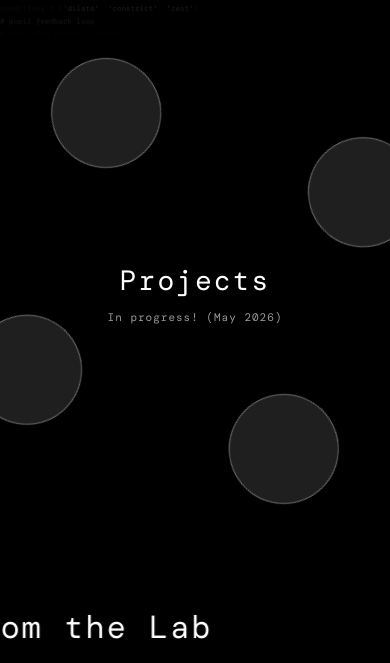
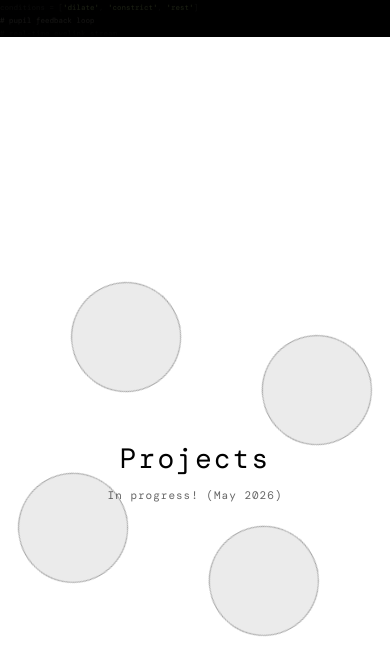
Before and after one commit to plyfaa/plyfaa.github.io, an Astro site: page / in a window 390 px wide. Shown: the part 807-1470 px from the top of the page. Built offline with nearby package versions, Linux system fonts and the light colour scheme; Astro itself is replaced by a stand-in of ours; a web font is replaced by a local one.

Commit message:
update layout in about and experiences sections

```diff
--- a/src/pages/index.astro
+++ b/src/pages/index.astro
@@ -207,8 +207,9 @@ const row2 = galleryPhotos;
       .section-tag::after { display: none; }
 
       /* ── ABOUT ── */
-      #about { padding-top: clamp(140px, 16vw, 220px); padding-bottom: clamp(80px, 10vw, 160px); border-bottom: none; }
+      #about { padding-top: clamp(140px, 16vw, 220px); padding-bottom: clamp(80px, 10vw, 160px); border-bottom: none; min-height: 100vh; }
       #experiences, #gallery { border-bottom: none; }
+      #gallery { padding-bottom: clamp(8px, 1vw, 16px); }
       .about-text { max-width: 860px; margin: 0 auto; display: flex; gap: clamp(20px, 4vw, 56px); align-items: flex-start; position: relative; z-index: 1; }
       .about-text-body { flex: 1; min-width: 0; }
       .about-name { font-family: var(--serif); font-size: clamp(24px, 3vw, 40px); line-height: 1.3; color: var(--text); margin-bottom: clamp(20px, 3vw, 32px); }
@@ -222,7 +223,11 @@ const row2 = galleryPhotos;
       .about-highlight:hover { color: var(--text); }
 
       /* ── EXPERIENCES (ORBIT) ── */
-      #experiences { display: flex; flex-direction: column; align-items: center; }
+      #experiences { display: flex; flex-direction: column; align-items: center; justify-content: center; min-height: 100vh; padding-top: clamp(80px, 12vw, 160px); padding-bottom: clamp(80px, 12vw, 160px); background: #FFFFFF; color: #000000; position: relative; z-index: 0; }
+      #experiences::before { content: ''; position: absolute; z-index: -1; top: 0; bottom: 0; left: calc(50% - 50vw); width: 100vw; background: #FFFFFF; }
+      #experiences .orbit-center { color: #000000; }
+      #experiences .orbit-note { color: rgba(0,0,0,0.6); }
+      #experiences .orbit-item { background: rgba(0,0,0,0.08); border-color: rgba(0,0,0,0.3); }
       .orbit-wrap { padding: clamp(16px, 2.5vw, 36px) 0; display: flex; justify-content: center; width: 100%; position: relative; perspective: 1400px; perspective-origin: center; }
       .orbit { position: relative; width: clamp(420px, 70vw, 820px); height: clamp(420px, 70vw, 820px); will-change: transform; }
       .orbit-center { position: absolute; top: 50%; left: 50%; transform: translate(-50%, -50%); font-family: var(--sans); font-size: clamp(28px, 4vw, 56px); color: var(--text); letter-spacing: 2px; pointer-events: none; }
@@ -233,7 +238,7 @@ const row2 = galleryPhotos;
         background: rgba(255,255,255,0.12);
         border: 1px solid rgba(255,255,255,0.35);
         border-radius: 50%;
-        transform: translate(-50%, -50%) rotate(var(--angle)) translateY(calc(-1 * clamp(190px, 32vw, 360px))) rotate(calc(-1 * var(--angle)));
+        transform: translate(-50%, -50%) rotate(var(--angle)) translateY(calc(-1 * clamp(140px, 23vw, 260px))) rotate(calc(-1 * var(--angle)));
       }
       @media (prefers-reduced-motion: reduce) { .orbit { transform: none !important; } }
 
@@ -257,7 +262,7 @@ const row2 = galleryPhotos;
       @media (prefers-reduced-motion: reduce) { .gallery-track { animation: none; } }
 
       /* ── CONTACT ── */
-      #contact { min-height: auto; display: flex; flex-direction: column; align-items: center; text-align: center; gap: clamp(20px, 3vw, 40px); background: #FFFFFF; color: #000000; position: relative; z-index: 0; }
+      #contact { min-height: auto; display: flex; flex-direction: column; align-items: center; text-align: center; gap: clamp(20px, 3vw, 40px); background: #FFFFFF; color: #000000; position: relative; z-index: 0; padding-bottom: clamp(48px, 7vw, 90px); }
       #contact::before { content: ''; position: absolute; z-index: -1; top: 0; bottom: 0; left: calc(50% - 50vw); width: 100vw; background: #FFFFFF; }
       #contact .section-tag { color: #000000; font-size: clamp(32px, 6vw, 80px); letter-spacing: 2px; margin-bottom: 0; justify-content: center; text-align: center; }
       #contact .section-tag.reveal { opacity: 1; transform: none; }
```
